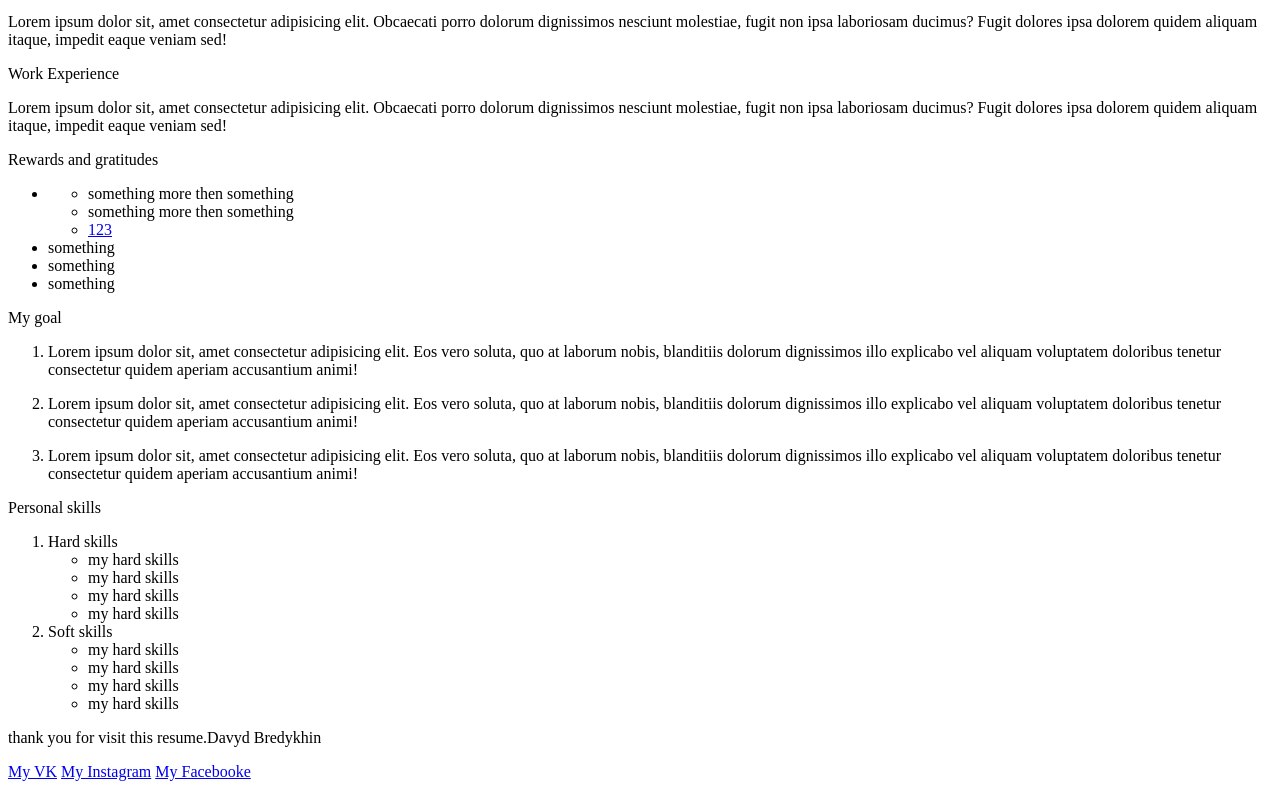
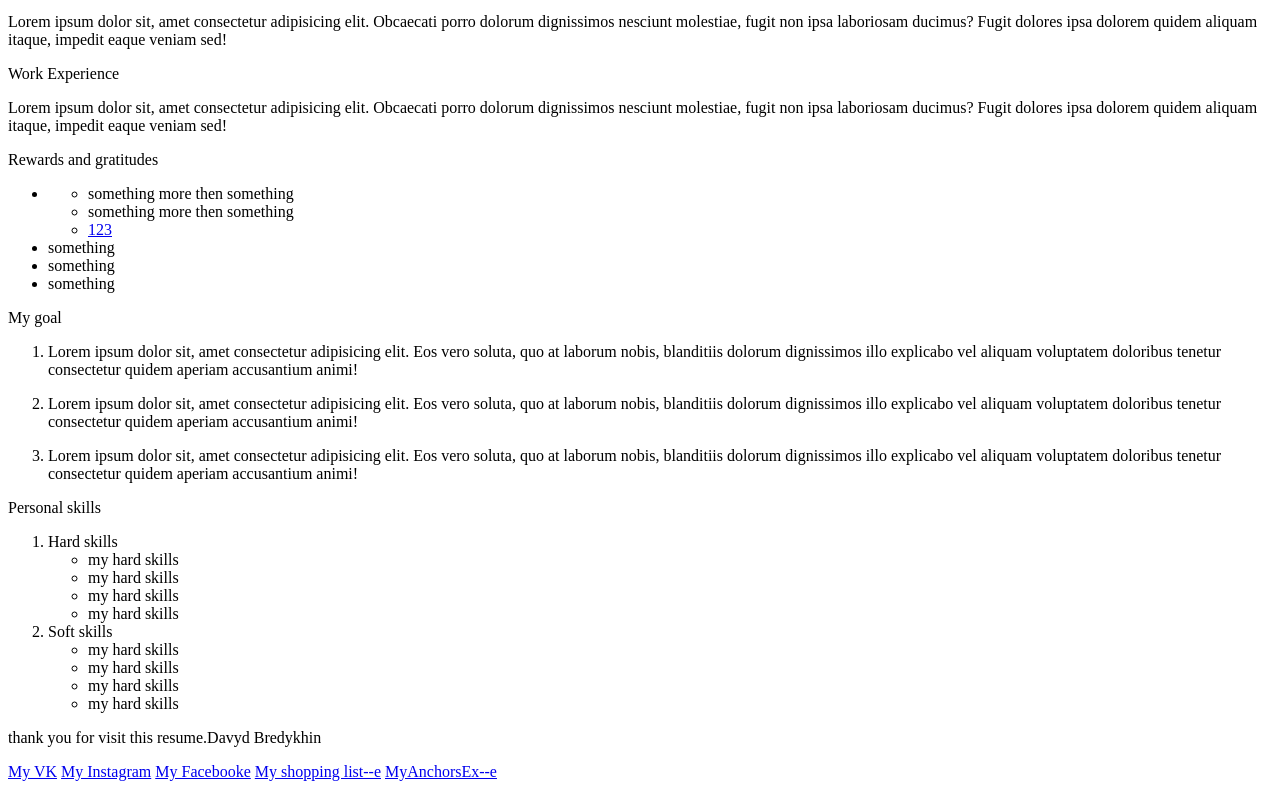
Before and after one commit to Dvaid0805/Rewiev, a plain HTML site: page index.html in a window 1280 px wide. Shown: the part 1255-2044 px from the top of the page. Drawn offline with Linux system fonts and the light colour scheme.

Commit message:
second_commit

```diff
--- a/index.html
+++ b/index.html
@@ -110,6 +110,8 @@
             <a href="https://vk.com/feed">My VK</a>
             <a href="https://www.instagram.com/?hl=ru">My Instagram</a>
             <a href="https://es-es.facebook.com/">My Facebooke</a>
+            <a href="https://dvaid0805.github.io/MyShoppingList/">My shopping list--e</a>
+            <a href="https://github.com/Dvaid0805/MyAnchorsEx">MyAnchorsEx--e</a>
         </nav>
     </footer>
 </body>
```
